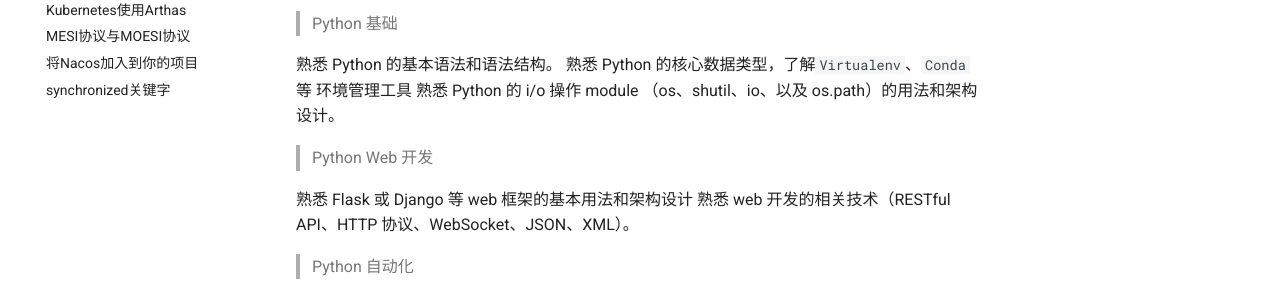
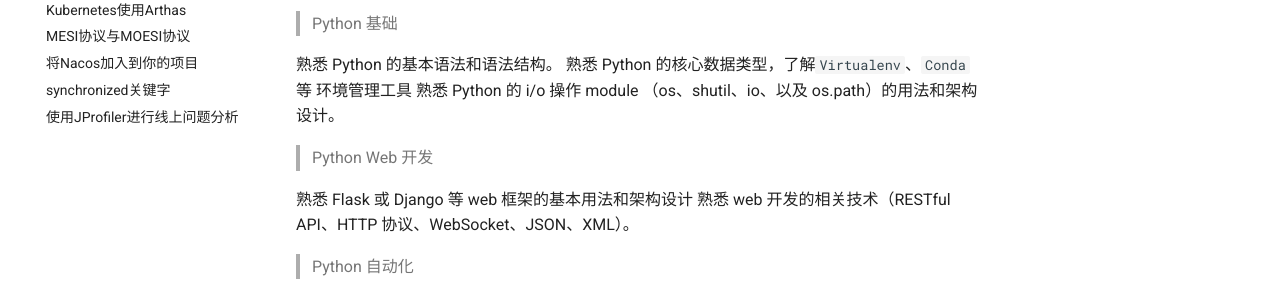
Before and after one commit to alexttg/developer-notebook, an MkDocs documentation site: the page built from docs/index.md, in a window 1280 px wide. Shown: the part 614-911 px from the top of the page. Built offline with MkDocs 1.6.1 and Material for MkDocs 9.7.7, drawn with Linux system fonts in a browser that asks for light colours.

Commit message:
Update mkdocs.yml
使用JProfiler进行线上问题分析

```diff
--- a/mkdocs.yml
+++ b/mkdocs.yml
@@ -21,6 +21,7 @@ nav:
     - MESI协议与MOESI协议 : MESI协议与MOESI协议.md
     - 将Nacos加入到你的项目: nacos.md
     - synchronized关键字: synchronized关键字.md
+    - 使用JProfiler进行线上问题分析: 使用JProfiler进行线上问题分析.md
 markdown_extensions:
   - toc:
       permalink: true
```
